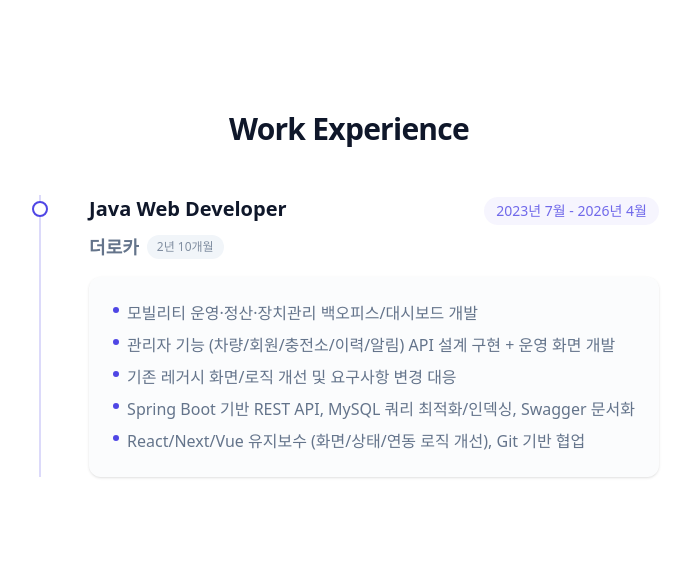
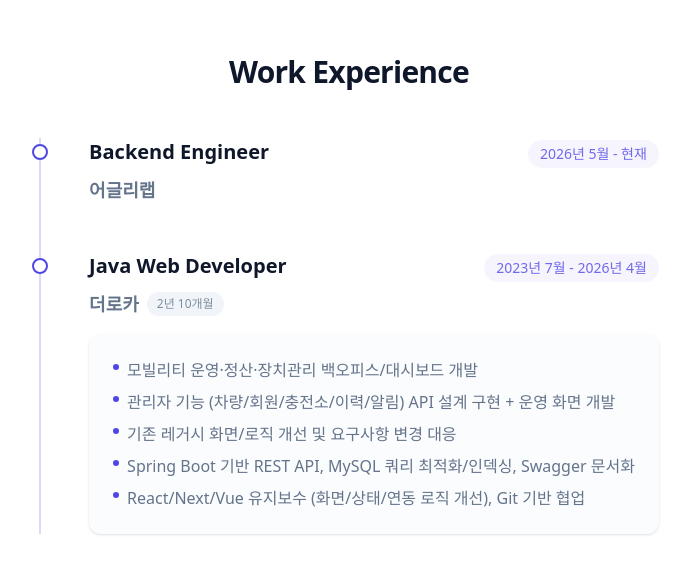
Before and after one commit to hjms777/my_portfolio, a Next.js app: page / in a window 1280 px wide. Shown: the part 2522-3096 px from the top of the page, without its empty margins (387-1075 px from the left). Built offline with nearby package versions, Linux system fonts and the light colour scheme.

Commit message:
add uglylab experience

```diff
--- a/src/app/(home)/page.tsx
+++ b/src/app/(home)/page.tsx
@@ -182,11 +182,14 @@ export default function HomePage() {
 
                 <div className="flex flex-wrap items-center gap-2 mb-4">
                   <h4 className="text-lg font-semibold text-muted-foreground">{exp.company}</h4>
+                  {exp.duration ? (
                     <span className="text-xs font-medium text-muted-foreground/80 bg-secondary px-2.5 py-1 rounded-full">
                       {exp.duration}
                     </span>
+                  ) : null}
                 </div>
 
+                {exp.tasks?.length ? (
                   <Card className="p-6 bg-secondary/30 border-none">
                     <ul className="space-y-2">
                       {exp.tasks.map((task) => (
@@ -197,6 +200,7 @@ export default function HomePage() {
                       ))}
                     </ul>
                   </Card>
+                ) : null}
               </div>
             ))}
           </div>
--- a/src/data/experiences.ts
+++ b/src/data/experiences.ts
@@ -1,4 +1,17 @@
-export const experiences = [
+interface Experience {
+  company: string;
+  position: string;
+  period: string;
+  duration?: string;
+  tasks?: string[];
+}
+
+export const experiences: Experience[] = [
+  {
+    company: '어글리랩',
+    position: 'Backend Engineer',
+    period: '2026년 5월 - 현재',
+  },
   {
     company: '더로카',
     position: 'Java Web Developer',
```
Lines whose indentation alone changed are shown as unchanged.
